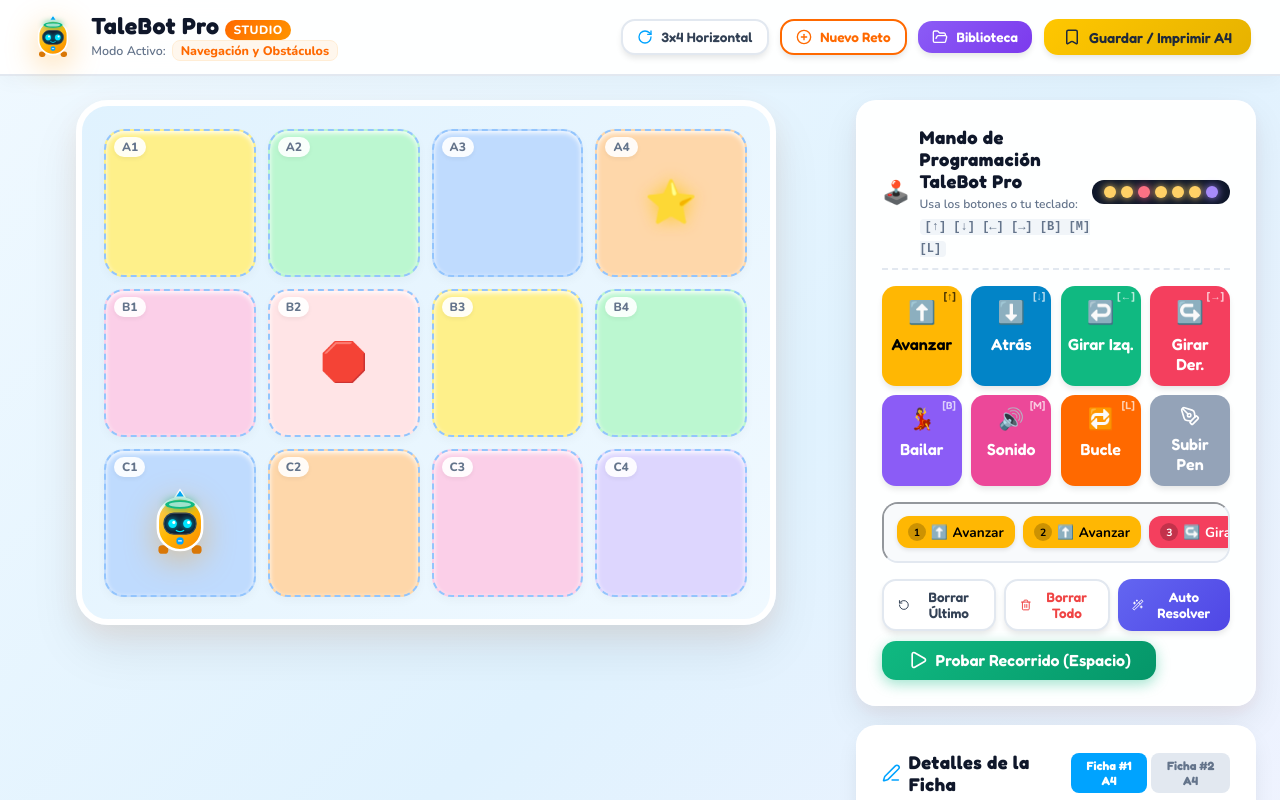
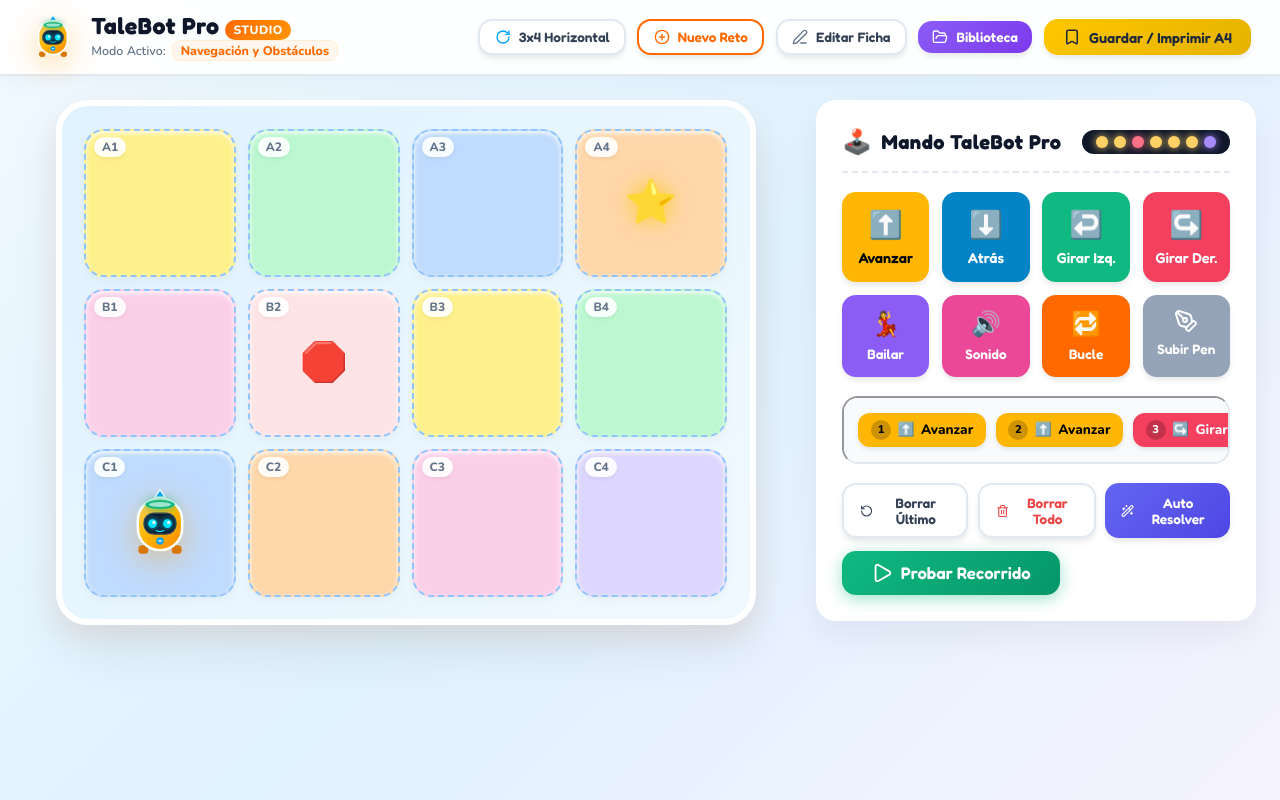
Before and after one commit to miguelpicado/tale-bot-challenge, a React (Vite) app: page / in a window 1280 px wide. Shown: the top 800 px of the page. Built offline with nearby package versions, Linux system fonts and the light colour scheme.

Commit message:
Layout: wider right sidebar, clean controller buttons without keyboard text, independent ChallengeEditorModal window

```diff
--- a/src/App.jsx
+++ b/src/App.jsx
@@ -3,7 +3,7 @@
 import Header from './components/Header';
 import GridCanvas from './components/GridCanvas';
 import TaleBotController from './components/TaleBotController';
-import ChallengeEditor from './components/ChallengeEditor';
+import ChallengeEditorModal from './components/ChallengeEditorModal';
 import PrintSheetPreview from './components/PrintSheetPreview';
 import SavedLibraryModal from './components/SavedLibraryModal';
 import GoogleDriveModal from './components/GoogleDriveModal';
@@ -14,7 +14,6 @@
 import { PRESET_CHALLENGES } from './utils/presets';
 import { simulatePath, solveNavigationPath, COMMAND_TYPES } from './utils/talebotEngine';
 import { saveChallengesToLocal, loadChallengesFromLocal, getSavedGoogleClientId } from './utils/storage';
-import { Save } from 'lucide-react';
 
 export default function App() {
   // Orientation: 'landscape' (3x4) or 'portrait' (4x3)
@@ -51,6 +50,7 @@
   // Modals state
   const [showNewChallengeModal, setShowNewChallengeModal] = useState(false);
   const [showSavePrintModal, setShowSavePrintModal] = useState(false);
+  const [showChallengeEditorModal, setShowChallengeEditorModal] = useState(false);
   const [showPrintPreview, setShowPrintPreview] = useState(false);
   const [showLibrary, setShowLibrary] = useState(false);
   const [showDriveModal, setShowDriveModal] = useState(false);
@@ -240,6 +240,7 @@
         onOpenNewChallengeModal={() => setShowNewChallengeModal(true)}
         onOpenSavePrintModal={() => setShowSavePrintModal(true)}
         onOpenLibrary={() => setShowLibrary(true)}
+        onOpenChallengeEditorModal={() => setShowChallengeEditorModal(true)}
         activeModeName={activeModeName}
       />
 
@@ -251,7 +252,7 @@
         padding: '1.5rem',
         flex: 1,
         display: 'grid',
-        gridTemplateColumns: '1fr 400px',
+        gridTemplateColumns: '1fr 440px', // Wider right sidebar (440px)
         gap: '1.8rem',
         alignItems: 'start'
       }}>
@@ -273,7 +274,7 @@
           />
         </section>
 
-        {/* Right Sidebar: TaleBot Controller, Shape Drawer (If active), & Details */}
+        {/* Right Sidebar: Spacious TaleBot Controller & Shape Drawer (If active) */}
         <aside style={{ display: 'flex', flexDirection: 'column', gap: '1.2rem' }}>
           {/* TaleBot Controller Deck */}
           <TaleBotController
@@ -296,23 +297,6 @@
           {isDrawingMode && (
             <ShapeCatalogDrawer onSelectShape={handleSelectShapeFromDrawer} />
           )}
-
-          {/* Challenge Details Editor */}
-          <ChallengeEditor
-            challenge={currentChallenge}
-            onChangeChallenge={setCurrentChallenge}
-            onAssignToSlot={setActiveSlot}
-            currentSlot={activeSlot}
-          />
-
-          {/* Save to Local Library Button */}
-          <button
-            onClick={handleSaveToLocalLibrary}
-            className="tb-btn tb-btn-purple"
-            style={{ width: '100%', justifyContent: 'center', padding: '0.75rem' }}
-          >
-            <Save size={18} /> Guardar Reto en Mi Biblioteca
-          </button>
         </aside>
       </main>
 
@@ -327,6 +311,16 @@
             setActiveModeName('Dibujo y Formas para Rotuladores');
           }}
           onClose={() => setShowNewChallengeModal(false)}
+        />
+      )}
+
+      {showChallengeEditorModal && (
+        <ChallengeEditorModal
+          challenge={currentChallenge}
+          onChangeChallenge={setCurrentChallenge}
+          onAssignToSlot={setActiveSlot}
+          currentSlot={activeSlot}
+          onClose={() => setShowChallengeEditorModal(false)}
         />
       )}
 
--- /dev/null
+++ b/src/components/ChallengeEditorModal.jsx
@@ -0,0 +1,195 @@
+import React from 'react';
+import { MAP_THEMES } from '../utils/presets';
+import { Edit3, Star, Palette, X } from 'lucide-react';
+
+export default function ChallengeEditorModal({
+  challenge,
+  onChangeChallenge,
+  onAssignToSlot,
+  currentSlot = 1,
+  onClose
+}) {
+  return (
+    <div style={{
+      position: 'fixed',
+      top: 0,
+      left: 0,
+      right: 0,
+      bottom: 0,
+      background: 'rgba(15, 23, 42, 0.75)',
+      backdropFilter: 'blur(8px)',
+      zIndex: 1000,
+      display: 'flex',
+      alignItems: 'center',
+      justifyContent: 'center',
+      padding: '1rem'
+    }}>
+      <div className="tb-card" style={{
+        width: '100%',
+        maxWidth: '540px',
+        display: 'flex',
+        flexDirection: 'column',
+        gap: '1.2rem',
+        padding: '1.8rem'
+      }}>
+        {/* Header */}
+        <div style={{ display: 'flex', alignItems: 'center', justifyContent: 'space-between', borderBottom: '2px solid #E2E8F0', paddingBottom: '0.8rem' }}>
+          <div style={{ display: 'flex', alignItems: 'center', gap: '0.6rem' }}>
+            <Edit3 size={24} color="#FF6900" />
+            <h2 style={{ fontFamily: 'Fredoka', color: '#0F172A', fontSize: '1.4rem' }}>
+              Editar Detalle de la Ficha A4
+            </h2>
+          </div>
+
+          <button onClick={onClose} style={{ background: 'none', border: 'none', cursor: 'pointer' }}>
+            <X size={24} color="#64748B" />
+          </button>
+        </div>
+
+        {/* Slot Selector Tabs */}
+        <div style={{ display: 'flex', gap: '0.5rem', background: '#F1F5F9', padding: '4px', borderRadius: '12px' }}>
+          <button
+            onClick={() => onAssignToSlot(1)}
+            style={{
+              flex: 1,
+              padding: '0.5rem',
+              borderRadius: '8px',
+              border: 'none',
+              fontFamily: 'Fredoka',
+              fontSize: '0.85rem',
+              fontWeight: 700,
+              cursor: 'pointer',
+              background: currentSlot === 1 ? '#FF6900' : 'transparent',
+              color: currentSlot === 1 ? 'white' : '#64748B'
+            }}
+          >
+            Ficha #1 Folio A4
+          </button>
+
+          <button
+            onClick={() => onAssignToSlot(2)}
+            style={{
+              flex: 1,
+              padding: '0.5rem',
+              borderRadius: '8px',
+              border: 'none',
+              fontFamily: 'Fredoka',
+              fontSize: '0.85rem',
+              fontWeight: 700,
+              cursor: 'pointer',
+              background: currentSlot === 2 ? '#FF6900' : 'transparent',
+              color: currentSlot === 2 ? 'white' : '#64748B'
+            }}
+          >
+            Ficha #2 Folio A4
+          </button>
+        </div>
+
+        {/* Title Input */}
+        <div>
+          <label style={{ fontSize: '0.85rem', fontWeight: 800, color: '#334155', display: 'block', marginBottom: '4px' }}>
+            Título del Reto:
+          </label>
+          <input
+            type="text"
+            value={challenge.title || ''}
+            onChange={(e) => onChangeChallenge({ ...challenge, title: e.target.value })}
+            placeholder="Ej: ¡El gran viaje de TaleBot!"
+            style={{
+              width: '100%',
+              padding: '0.65rem 0.8rem',
+              borderRadius: '12px',
+              border: '2px solid #CBD5E1',
+              fontFamily: 'Nunito',
+              fontSize: '0.9rem',
+              fontWeight: 700
+            }}
+          />
+        </div>
+
+        {/* Story Prompt */}
+        <div>
+          <label style={{ fontSize: '0.85rem', fontWeight: 800, color: '#334155', display: 'block', marginBottom: '4px' }}>
+            Historia / Instrucciones para el niño:
+          </label>
+          <textarea
+            rows={3}
+            value={challenge.story || ''}
+            onChange={(e) => onChangeChallenge({ ...challenge, story: e.target.value })}
+            placeholder="Instrucción corta (ej: Ayuda al robot a llegar a la estrella...)"
+            style={{
+              width: '100%',
+              padding: '0.65rem 0.8rem',
+              borderRadius: '12px',
+              border: '2px solid #CBD5E1',
+              fontFamily: 'Nunito',
+              fontSize: '0.85rem',
+              resize: 'none'
+            }}
+          />
+        </div>
+
+        {/* Difficulty Stars & Theme Selector */}
+        <div style={{ display: 'grid', gridTemplateColumns: '1fr 1fr', gap: '0.8rem' }}>
+          <div>
+            <label style={{ fontSize: '0.85rem', fontWeight: 800, color: '#334155', display: 'block', marginBottom: '4px' }}>
+              Dificultad:
+            </label>
+            <div style={{ display: 'flex', gap: '4px' }}>
+              {[1, 2, 3].map((star) => (
+                <button
+                  key={star}
+                  type="button"
+                  onClick={() => onChangeChallenge({ ...challenge, difficulty: star })}
+                  style={{
+                    background: 'none',
+                    border: 'none',
+                    cursor: 'pointer',
+                    fontSize: '1.4rem',
+                    opacity: (challenge.difficulty || 1) >= star ? 1 : 0.3
+                  }}
+                >
+                  ⭐️
+                </button>
+              ))}
+            </div>
+          </div>
+
+          <div>
+            <label style={{ fontSize: '0.85rem', fontWeight: 800, color: '#334155', display: 'block', marginBottom: '4px' }}>
+              Estilo Visual Ilustrado:
+            </label>
+            <select
+              value={challenge.theme || 'CLASICO'}
+              onChange={(e) => onChangeChallenge({ ...challenge, theme: e.target.value })}
+              style={{
+                width: '100%',
+                padding: '0.6rem',
+                borderRadius: '12px',
+                border: '2px solid #CBD5E1',
+                fontFamily: 'Fredoka',
+                fontSize: '0.85rem',
+                background: '#FFFFFF'
+              }}
+            >
+              {Object.values(MAP_THEMES).map((thm) => (
+                <option key={thm.id} value={thm.id}>
+                  {thm.name}
+                </option>
+              ))}
+            </select>
+          </div>
+        </div>
+
+        {/* Ready Action Button */}
+        <button
+          onClick={onClose}
+          className="tb-btn tb-btn-yellow"
+          style={{ width: '100%', justifyContent: 'center', padding: '0.7rem', fontSize: '0.95rem' }}
+        >
+          Guardar y Aplicar Detalle
+        </button>
+      </div>
+    </div>
+  );
+}
--- a/src/components/Header.jsx
+++ b/src/components/Header.jsx
@@ -1,5 +1,5 @@
 import React from 'react';
-import { RotateCw, PlusCircle, Bookmark, FolderOpen } from 'lucide-react';
+import { RotateCw, PlusCircle, Bookmark, FolderOpen, Edit3 } from 'lucide-react';
 import TaleBotAvatar from './TaleBotAvatar';
 
 export default function Header({
@@ -8,6 +8,7 @@
   onOpenNewChallengeModal,
   onOpenSavePrintModal,
   onOpenLibrary,
+  onOpenChallengeEditorModal,
   activeModeName = 'Reto Personalizado'
 }) {
   return (
@@ -94,6 +95,16 @@
             <span>Nuevo Reto</span>
           </button>
 
+          {/* Edit Challenge Details Modal Trigger */}
+          <button
+            className="tb-btn tb-btn-secondary"
+            onClick={onOpenChallengeEditorModal}
+            style={{ fontSize: '0.85rem', padding: '0.5rem 0.9rem' }}
+          >
+            <Edit3 size={16} color="#64748B" />
+            <span>Editar Ficha</span>
+          </button>
+
           {/* Saved Library */}
           <button
             className="tb-btn tb-btn-purple"
--- a/src/components/TaleBotController.jsx
+++ b/src/components/TaleBotController.jsx
@@ -1,6 +1,6 @@
 import React, { useEffect } from 'react';
 import { COMMAND_TYPES } from '../utils/talebotEngine';
-import { Play, RotateCcw, Trash2, Wand2, PenTool, Pause, Repeat, Mic } from 'lucide-react';
+import { Play, RotateCcw, Trash2, Wand2, PenTool, Pause } from 'lucide-react';
 
 export default function TaleBotController({
   commands = [],
@@ -14,10 +14,9 @@
   penMarkerActive = false,
   onTogglePenMarker
 }) {
-  // Global Keyboard Shortcuts Listener
+  // Silent Global Keyboard Shortcuts Listener
   useEffect(() => {
     const handleKeyDown = (e) => {
-      // Don't trigger if user is typing in an input or textarea
       if (['INPUT', 'TEXTAREA', 'SELECT'].includes(document.activeElement?.tagName)) {
         return;
       }
@@ -71,11 +70,11 @@
     <div className="tb-card" style={{
       display: 'flex',
       flexDirection: 'column',
-      gap: '1rem',
+      gap: '1.2rem',
       width: '100%',
-      background: 'rgba(255, 255, 255, 0.95)',
-      backdropFilter: 'blur(16px)',
-      boxShadow: '0 15px 35px rgba(0,0,0,0.08), 0 5px 15px rgba(255,105,0,0.05)'
+      padding: '1.5rem',
+      background: '#FFFFFF',
+      boxShadow: '0 15px 35px rgba(0,0,0,0.06)'
     }}>
       {/* Console Header */}
       <div style={{
@@ -83,31 +82,26 @@
         alignItems: 'center',
         justifyContent: 'space-between',
         borderBottom: '2px dashed #E2E8F0',
-        paddingBottom: '0.6rem'
+        paddingBottom: '0.8rem'
       }}>
         <div style={{ display: 'flex', alignItems: 'center', gap: '0.6rem' }}>
-          <span style={{ fontSize: '1.4rem' }}>🕹️</span>
-          <div>
-            <h3 style={{ fontFamily: 'Fredoka', fontSize: '1.15rem', color: '#0F172A' }}>
-              Mando de Programación TaleBot Pro
-            </h3>
-            <span style={{ fontSize: '0.75rem', color: '#64748B', fontWeight: 600 }}>
-              Usa los botones o tu teclado: <code style={{ background: '#F1F5F9', padding: '1px 5px', borderRadius: '4px' }}>[↑] [↓] [←] [→] [B] [M] [L]</code>
-            </span>
-          </div>
+          <span style={{ fontSize: '1.5rem' }}>🕹️</span>
+          <h3 style={{ fontFamily: 'Fredoka', fontSize: '1.25rem', color: '#0F172A' }}>
+            Mando TaleBot Pro
+          </h3>
         </div>
 
         {/* LED Lights sequence bar */}
         <div style={{
           display: 'flex',
           alignItems: 'center',
-          gap: '5px',
+          gap: '6px',
           background: '#0F172A',
-          padding: '6px 12px',
+          padding: '6px 14px',
           borderRadius: '20px'
         }}>
           {commands.length === 0 ? (
-            <span style={{ color: '#64748B', fontSize: '0.75rem', fontWeight: 700 }}>LEDS LISTOS</span>
+            <span style={{ color: '#64748B', fontSize: '0.75rem', fontWeight: 800 }}>LEDS LISTOS</span>
           ) : (
             commands.slice(Math.max(0, commands.length - 8)).map((cmd, idx) => {
               const cmdInfo = COMMAND_TYPES[cmd.id] || COMMAND_TYPES.FORWARD;
@@ -129,11 +123,11 @@
         </div>
       </div>
 
-      {/* Hardware Buttons Deck */}
+      {/* Hardware Buttons Deck (Wider & Spacious) */}
       <div style={{
         display: 'grid',
         gridTemplateColumns: 'repeat(4, 1fr)',
-        gap: '0.6rem'
+        gap: '0.8rem'
       }}>
         {/* Forward */}
         <button
@@ -143,12 +137,11 @@
             background: COMMAND_TYPES.FORWARD.color,
             color: COMMAND_TYPES.FORWARD.textColor,
             flexDirection: 'column',
-            padding: '0.75rem 0.4rem',
-            position: 'relative'
+            padding: '1rem 0.5rem',
+            fontSize: '0.9rem'
           }}
         >
-          <span style={{ position: 'absolute', top: '4px', right: '6px', fontSize: '0.65rem', opacity: 0.7 }}>[↑]</span>
-          <span style={{ fontSize: '1.4rem' }}>⬆️</span>
+          <span style={{ fontSize: '1.7rem' }}>⬆️</span>
           <span>Avanzar</span>
         </button>
 
@@ -160,12 +153,11 @@
             background: COMMAND_TYPES.BACKWARD.color,
             color: COMMAND_TYPES.BACKWARD.textColor,
             flexDirection: 'column',
-            padding: '0.75rem 0.4rem',
-            position: 'relative'
+            padding: '1rem 0.5rem',
+            fontSize: '0.9rem'
           }}
         >
-          <span style={{ position: 'absolute', top: '4px', right: '6px', fontSize: '0.65rem', opacity: 0.7 }}>[↓]</span>
-          <span style={{ fontSize: '1.4rem' }}>⬇️</span>
+          <span style={{ fontSize: '1.7rem' }}>⬇️</span>
           <span>Atrás</span>
         </button>
 
@@ -177,12 +169,11 @@
             background: COMMAND_TYPES.TURN_LEFT.color,
             color: COMMAND_TYPES.TURN_LEFT.textColor,
             flexDirection: 'column',
-            padding: '0.75rem 0.4rem',
-            position: 'relative'
+            padding: '1rem 0.5rem',
+            fontSize: '0.9rem'
           }}
         >
-          <span style={{ position: 'absolute', top: '4px', right: '6px', fontSize: '0.65rem', opacity: 0.7 }}>[←]</span>
-          <span style={{ fontSize: '1.4rem' }}>↩️</span>
+          <span style={{ fontSize: '1.7rem' }}>↩️</span>
           <span>Girar Izq.</span>
         </button>
 
@@ -194,12 +185,11 @@
             background: COMMAND_TYPES.TURN_RIGHT.color,
             color: COMMAND_TYPES.TURN_RIGHT.textColor,
             flexDirection: 'column',
-            padding: '0.75rem 0.4rem',
-            position: 'relative'
+            padding: '1rem 0.5rem',
+            fontSize: '0.9rem'
           }}
         >
-          <span style={{ position: 'absolute', top: '4px', right: '6px', fontSize: '0.65rem', opacity: 0.7 }}>[→]</span>
-          <span style={{ fontSize: '1.4rem' }}>↪️</span>
+          <span style={{ fontSize: '1.7rem' }}>↪️</span>
           <span>Girar Der.</span>
         </button>
 
@@ -211,16 +201,15 @@
             background: COMMAND_TYPES.DANCE.color,
             color: COMMAND_TYPES.DANCE.textColor,
             flexDirection: 'column',
-            padding: '0.7rem 0.4rem',
-            position: 'relative'
+            padding: '0.9rem 0.5rem',
+            fontSize: '0.85rem'
           }}
         >
-          <span style={{ position: 'absolute', top: '4px', right: '6px', fontSize: '0.65rem', opacity: 0.7 }}>[B]</span>
-          <span style={{ fontSize: '1.3rem' }}>💃</span>
+          <span style={{ fontSize: '1.5rem' }}>💃</span>
           <span>Bailar</span>
         </button>
 
-        {/* Sound / Mic */}
+        {/* Sound */}
         <button
           onClick={() => onAddCommand(COMMAND_TYPES.SOUND)}
           className="tb-btn"
@@ -228,16 +217,15 @@
             background: COMMAND_TYPES.SOUND.color,
             color: COMMAND_TYPES.SOUND.textColor,
             flexDirection: 'column',
-            padding: '0.7rem 0.4rem',
-            position: 'relative'
+            padding: '0.9rem 0.5rem',
+            fontSize: '0.85rem'
           }}
         >
-          <span style={{ position: 'absolute', top: '4px', right: '6px', fontSize: '0.65rem', opacity: 0.7 }}>[M]</span>
-          <span style={{ fontSize: '1.3rem' }}>🔊</span>
+          <span style={{ fontSize: '1.5rem' }}>🔊</span>
           <span>Sonido</span>
         </button>
 
-        {/* Loop / Repeat */}
+        {/* Loop */}
         <button
           onClick={() => onAddCommand(COMMAND_TYPES.LOOP)}
           className="tb-btn"
@@ -245,12 +233,11 @@
             background: COMMAND_TYPES.LOOP.color,
             color: COMMAND_TYPES.LOOP.textColor,
             flexDirection: 'column',
-            padding: '0.7rem 0.4rem',
-            position: 'relative'
+            padding: '0.9rem 0.5rem',
+            fontSize: '0.85rem'
           }}
         >
-          <span style={{ position: 'absolute', top: '4px', right: '6px', fontSize: '0.65rem', opacity: 0.7 }}>[L]</span>
-          <span style={{ fontSize: '1.3rem' }}>🔁</span>
+          <span style={{ fontSize: '1.5rem' }}>🔁</span>
           <span>Bucle</span>
         </button>
 
@@ -262,11 +249,11 @@
             background: penMarkerActive ? '#14B8A6' : '#94A3B8',
             color: 'white',
             flexDirection: 'column',
-            padding: '0.7rem 0.4rem',
-            position: 'relative'
+            padding: '0.9rem 0.5rem',
+            fontSize: '0.85rem'
           }}
         >
-          <PenTool size={20} />
+          <PenTool size={24} />
           <span>{penMarkerActive ? 'Bajar Pen' : 'Subir Pen'}</span>
         </button>
       </div>
@@ -275,11 +262,11 @@
       <div style={{
         background: '#F8FAFC',
         borderRadius: '16px',
-        padding: '0.8rem',
-        minHeight: '60px',
+        padding: '0.9rem',
+        minHeight: '68px',
         display: 'flex',
         alignItems: 'center',
-        gap: '0.5rem',
+        gap: '0.6rem',
         overflowX: 'auto',
         border: '2px inset #E2E8F0'
       }}>
@@ -288,10 +275,10 @@
             width: '100%',
             textAlign: 'center',
             color: '#94A3B8',
-            fontSize: '0.85rem',
-            fontWeight: 600
+            fontSize: '0.9rem',
+            fontWeight: 700
           }}>
-            Pulsa los botones o las teclas de tu teclado para añadir comandos...
+            Pulsa los botones para añadir comandos de movimiento...
           </div>
         ) : (
           commands.map((cmd, idx) => {
@@ -304,15 +291,15 @@
                 style={{
                   background: cmdInfo.color,
                   color: cmdInfo.textColor,
-                  padding: '0.4rem 0.7rem',
+                  padding: '0.45rem 0.8rem',
                   borderRadius: '12px',
-                  fontWeight: 700,
+                  fontWeight: 800,
                   fontSize: '0.85rem',
                   display: 'flex',
                   alignItems: 'center',
-                  gap: '0.3rem',
+                  gap: '0.4rem',
                   whiteSpace: 'nowrap',
-                  boxShadow: isStepActive ? `0 0 12px ${cmdInfo.color}` : '0 2px 4px rgba(0,0,0,0.1)',
+                  boxShadow: isStepActive ? `0 0 14px ${cmdInfo.color}` : '0 2px 5px rgba(0,0,0,0.1)',
                   transform: isStepActive ? 'scale(1.15)' : 'scale(1)',
                   transition: 'all 0.2s ease'
                 }}
@@ -320,12 +307,12 @@
                 <span style={{
                   background: 'rgba(0,0,0,0.2)',
                   borderRadius: '50%',
-                  width: '18px',
-                  height: '18px',
+                  width: '20px',
+                  height: '20px',
                   display: 'flex',
                   alignItems: 'center',
                   justifyContent: 'center',
-                  fontSize: '0.65rem'
+                  fontSize: '0.7rem'
                 }}>
                   {idx + 1}
                 </span>
@@ -337,20 +324,20 @@
         )}
       </div>
 
-      {/* Control Actions Bottom Bar */}
+      {/* Controller Actions Bottom Bar */}
       <div style={{
         display: 'flex',
         alignItems: 'center',
         justifyContent: 'space-between',
-        gap: '0.6rem',
+        gap: '0.8rem',
         flexWrap: 'wrap'
       }}>
-        <div style={{ display: 'flex', gap: '0.5rem' }}>
+        <div style={{ display: 'flex', gap: '0.6rem' }}>
           <button
             onClick={onRemoveLastCommand}
             className="tb-btn tb-btn-secondary"
             disabled={commands.length === 0}
-            style={{ padding: '0.5rem 0.9rem', fontSize: '0.85rem' }}
+            style={{ padding: '0.6rem 1rem', fontSize: '0.85rem' }}
           >
             <RotateCcw size={16} /> Borrar Último
           </button>
@@ -359,7 +346,7 @@
             onClick={onClearCommands}
             className="tb-btn tb-btn-secondary"
             disabled={commands.length === 0}
-            style={{ padding: '0.5rem 0.9rem', fontSize: '0.85rem', color: '#EF4444' }}
+            style={{ padding: '0.6rem 1rem', fontSize: '0.85rem', color: '#EF4444' }}
           >
             <Trash2 size={16} /> Borrar Todo
           </button>
@@ -370,7 +357,7 @@
             style={{
               background: 'linear-gradient(135deg, #6366F1 0%, #4F46E5 100%)',
               color: 'white',
-              padding: '0.5rem 0.9rem',
+              padding: '0.6rem 1rem',
               fontSize: '0.85rem'
             }}
           >
@@ -378,19 +365,19 @@
           </button>
         </div>
 
-        {/* Run Execution Button */}
+        {/* Run Button */}
         <button
           onClick={onRunSimulation}
           className="tb-btn tb-btn-green"
           disabled={commands.length === 0}
           style={{
-            padding: '0.6rem 1.6rem',
-            fontSize: '1rem',
-            boxShadow: '0 4px 14px rgba(16, 185, 129, 0.4)'
+            padding: '0.7rem 1.8rem',
+            fontSize: '1.05rem',
+            boxShadow: '0 4px 16px rgba(16, 185, 129, 0.4)'
           }}
         >
-          {isPlaying ? <Pause size={20} /> : <Play size={20} />}
-          <span>{isPlaying ? 'Pausar' : 'Probar Recorrido (Espacio)'}</span>
+          {isPlaying ? <Pause size={22} /> : <Play size={22} />}
+          <span>{isPlaying ? 'Pausar' : 'Probar Recorrido'}</span>
         </button>
       </div>
     </div>
```
